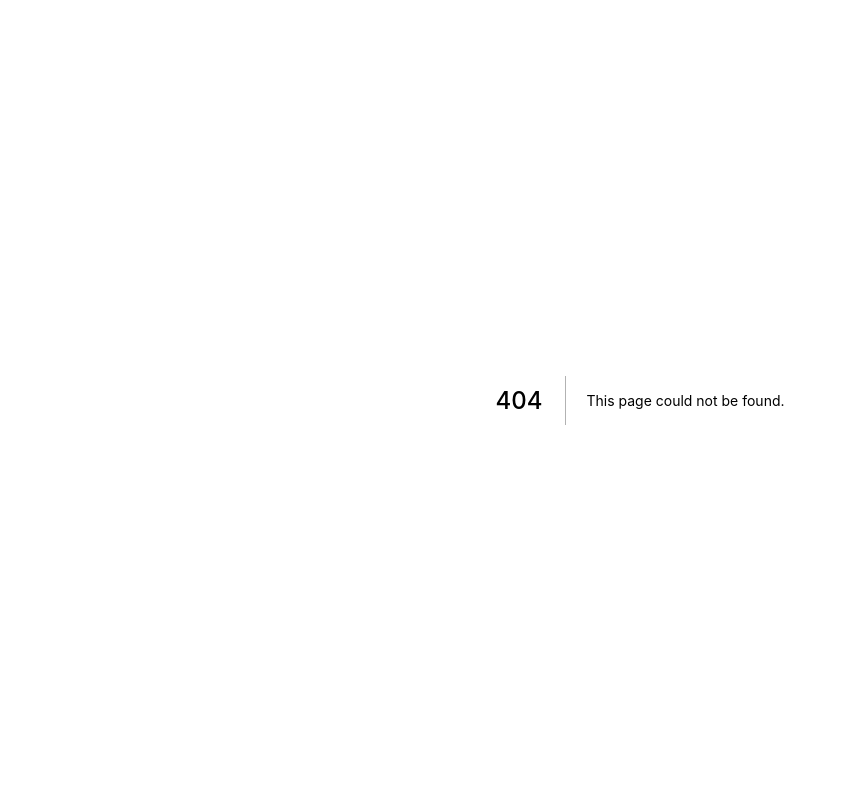
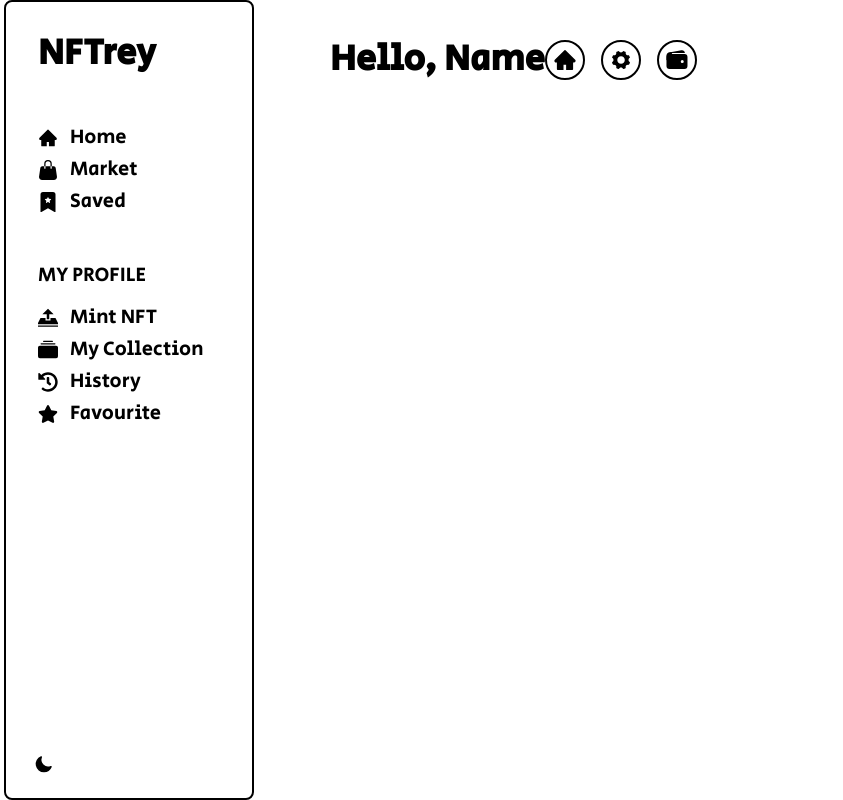
Before and after one commit to neutrino0x3/nftery, a Next.js app: page /mint in a window 1280 px wide. Before the commit this address had no page. Shown: the whole page, without its empty margins (0-843 px from the left). Built offline with nearby package versions, Linux system fonts and the light colour scheme.

Commit message:
implemented home page ui

```diff
--- a/components/Container.tsx
+++ b/components/Container.tsx
@@ -11,10 +11,7 @@ const Container = ({ children }) => {
         <meta name="robots" content="follow, index" />
         <meta content="An NFT Marketplace" name="description" />
       </Head>
-      <main
-        className="flex font-secular text-black
-      "
-      >
+      <main className="flex font-secular text-black">
         <Sidebar />
         <section>
           <Navbar />
--- a/components/NftPreviewCard/CardContainer.tsx
+++ b/components/NftPreviewCard/CardContainer.tsx
@@ -1,16 +1,7 @@
-import React from "react";
-import CardPreview from "./CardView";
-import { fetchAllNft } from "../../services/web3DataStore";
+import React, { useEffect, useState } from "react";
+import { NFTType } from "../../utils/types";
+import CardView from "./CardView";
 
-const CardContainer = () => {
-  const data = fetchAllNft(10);
-  return (
-    <div className="flex flex-wrap ml-[300px] gap-24  ">
-      {data.map((e) => {
-        return <CardPreview nftData={e} />;
-      })}
-    </div>
-  );
+export const CardContainer = ({ nftData }: { nftData: NFTType }) => {
+  return <CardView nftData={nftData} />;
 };
-
-export default CardContainer;
--- a/components/NftPreviewCard/CardView.tsx
+++ b/components/NftPreviewCard/CardView.tsx
@@ -13,7 +13,7 @@ import { NFTType } from "../../utils/types";
 //   price?: Number;
 // };
 
-const CardPreview = ({ nftData }: { nftData: NFTType }) => {
+const CardView = ({ nftData }: { nftData: NFTType }) => {
   return (
     <div className=" w-96 h-96 max-w-3xl rounded-md overflow-hidden shadow-xl px-2 pt-12 border-2 border-gray-500 dark:border-white my-10">
       <div className="overflow-hidden border-b-2">
@@ -39,4 +39,4 @@ const CardPreview = ({ nftData }: { nftData: NFTType }) => {
   );
 };
 
-export default CardPreview;
+export default CardView;
--- a/components/NftPreviewCard/index.ts
+++ b/components/NftPreviewCard/index.ts
@@ -1,3 +1 @@
-import CardContainer from "./CardContainer";
-
-export { CardContainer };
+export { CardContainer as default } from "./CardContainer";
--- a/components/Sidebar/SidebarContainer.tsx
+++ b/components/Sidebar/SidebarContainer.tsx
@@ -1,5 +1,19 @@
 import SidebarView from "./SidebarView";
+import { useRouter } from "next/router";
 
 export const SidebarContainer = () => {
-  return <SidebarView />;
+  const router = useRouter();
+  const onClickHandler = (item: string) => {
+    switch (item) {
+      case "home":
+        router.push("/home");
+        break;
+      case "mint":
+        router.push("/mint");
+        break;
+      default:
+        break;
+    }
+  };
+  return <SidebarView onClickHandler={onClickHandler} />;
 };
--- a/components/Sidebar/SidebarView.tsx
+++ b/components/Sidebar/SidebarView.tsx
@@ -11,8 +11,7 @@ import { IoIosSettings } from "react-icons/io";
 import { FaWallet, FaStar, FaHistory } from "react-icons/fa";
 import { BsFillCollectionFill } from "react-icons/bs";
 import { AiFillHome } from "react-icons/ai";
-
-const SidebarView = () => {
+const SidebarView = ({ onClickHandler }: { onClickHandler: Function }) => {
   return (
     <section className="fixed h-screen p-4 ml-1 pl-8 w-[250px] border-2 rounded-lg">
       <header className="font-bold text-4xl pt-4">NFTrey</header>
@@ -20,15 +19,20 @@ const SidebarView = () => {
       <div className="flex  flex-col relative top-6">
         <span className="text-black text-xl py-3"></span>
 
-        <div className="flex items-center  gap-3 text-xl py-0.5">
+        <button
+          className="flex items-center  gap-3 text-xl py-0.5"
+          onClick={() => {
+            onClickHandler("home");
+          }}
+        >
           <AiFillHome className="" />
           <span>Home</span>
-        </div>
+        </button>
 
-        <div className="flex items-center  gap-3 text-xl py-0.5">
+        <button className="flex items-center  gap-3 text-xl py-0.5">
           <BsFillHandbagFill className="" />
           <span>Market</span>
-        </div>
+        </button>
 
         {/* <div className=" flex items-center gap-3 text-xl py-0.5">
           <ImHammer2 />
@@ -44,7 +48,12 @@ const SidebarView = () => {
       <div className="flex  flex-col relative top-7 py-7">
         <span className="text-black text-xl py-3">MY PROFILE</span>
 
-        <button className=" flex items-center gap-3 text-xl py-0.5">
+        <button
+          className=" flex items-center gap-3 text-xl py-0.5"
+          onClick={() => {
+            onClickHandler("mint");
+          }}
+        >
           <ImUpload2 />
           <span>Mint NFT</span>
         </button>
--- a/pages/home.tsx
+++ b/pages/home.tsx
@@ -1,10 +1,24 @@
 import Container from "../components/Container";
-import { CardContainer } from "../components/NftPreviewCard";
+import CardPreview from "../components/NftPreviewCard";
+import { fetchAllNft } from "../services/web3DataStore";
+import { NFTType } from "../utils/types";
+import { useEffect, useState } from "react";
 
 const home = () => {
+  const [data, setData] = useState(null);
+  useEffect(() => {
+    const data = fetchAllNft(10);
+    setData(data);
+  }, []);
+
   return (
     <Container>
-      <CardContainer />
+      <div className="flex flex-wrap ml-[300px] gap-24  ">
+        {data &&
+          data.map((e: NFTType) => {
+            return <CardPreview nftData={e} />;
+          })}
+      </div>
     </Container>
   );
 };
--- /dev/null
+++ b/pages/mint.tsx
@@ -0,0 +1,13 @@
+import Container from "../components/Container";
+
+type Props = {};
+
+const mint = (props: Props) => {
+  return (
+    <Container>
+      <div className="flex flex-wrap ml-[300px] gap-24  "></div>
+    </Container>
+  );
+};
+
+export default mint;
```
